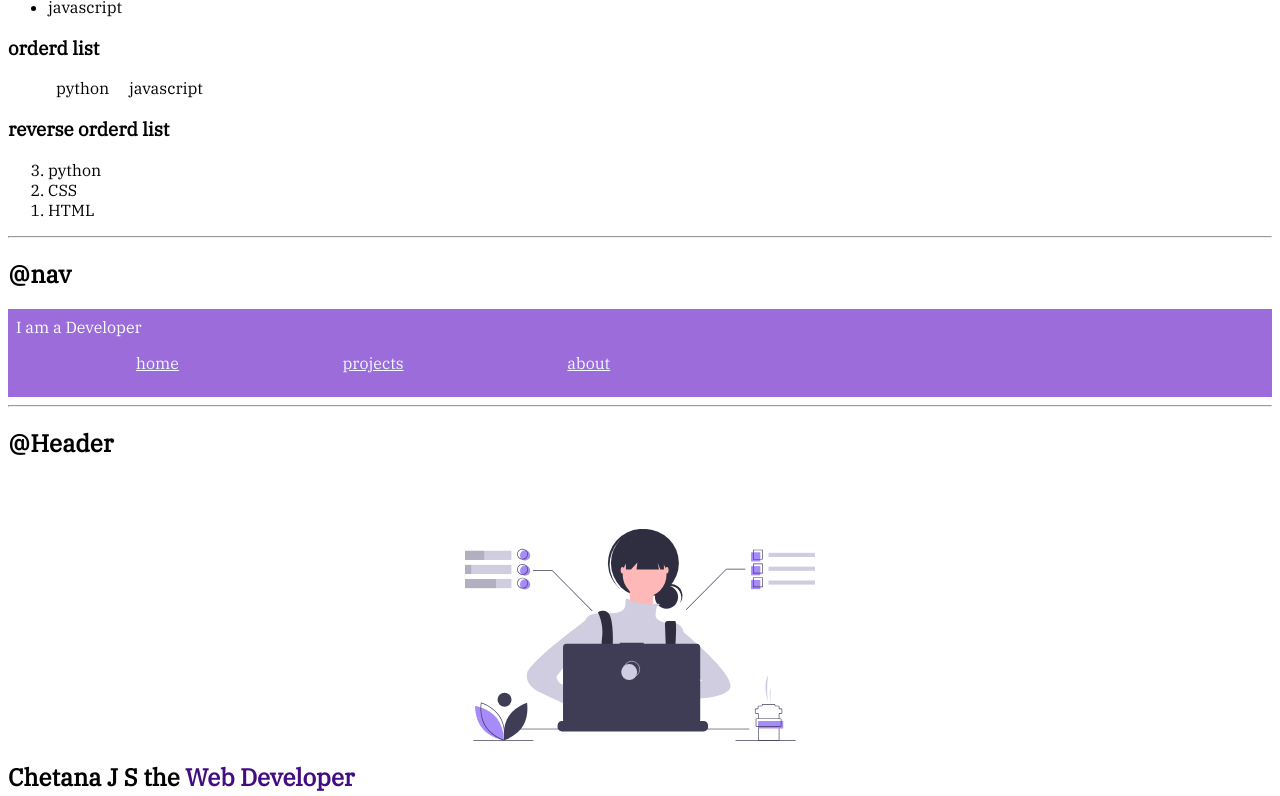
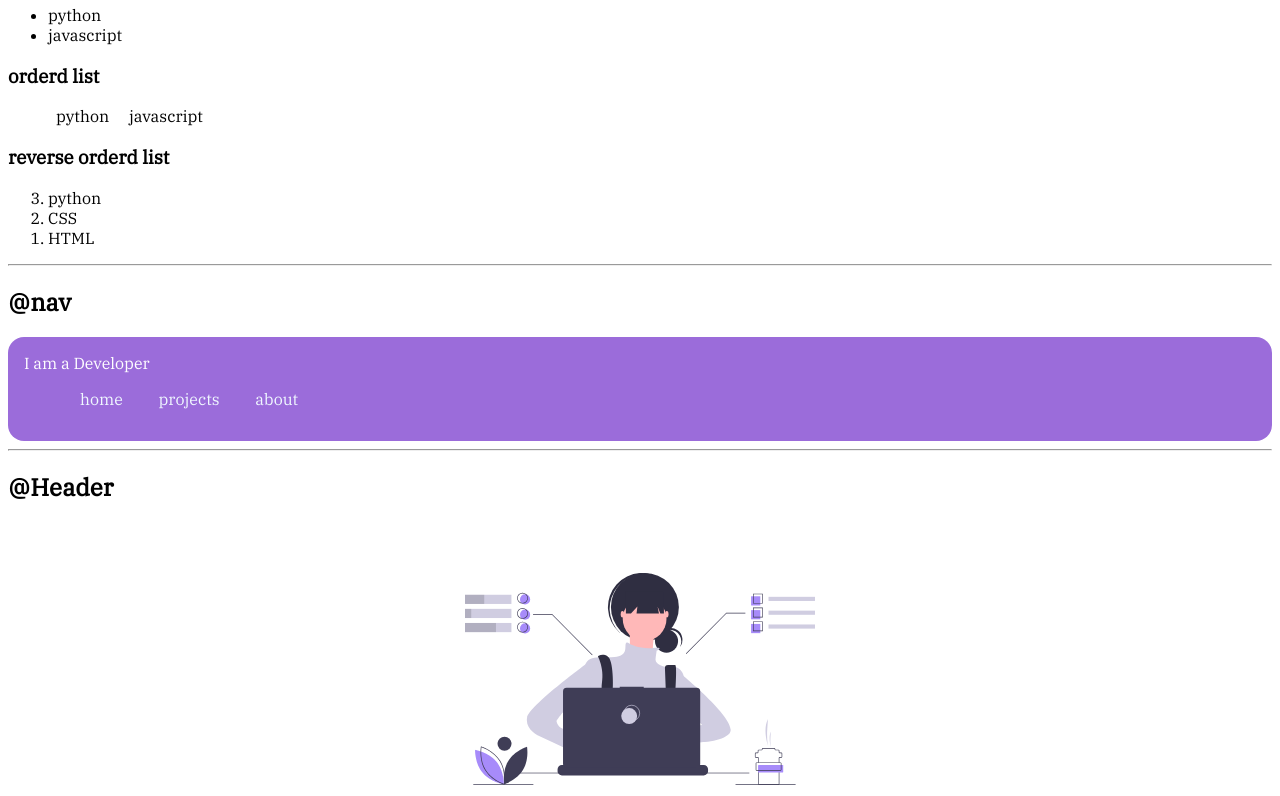
Before and after one commit to Chetanajs/component-library, a plain HTML site: page index.html in a window 1280 px wide. Shown: the part 783-1579 px from the top of the page. Drawn offline with Linux system fonts and the light colour scheme.

Commit message:
upto header

```diff
--- a/components.css
+++ b/components.css
@@ -13,22 +13,8 @@ body{
 }
 
 
-.inlinelist{
-    padding: 5rem;
-    color: rgb(229, 236, 236);
-    display: inline;
 
-}
-
-nav{
-    background-color: rgb(155, 108, 218);
-    color: white;
-    padding: 0.5rem;
-    border: 600px;
-}
-.clr{
-    color: aliceblue;
-}
+/**container**/
 .container{
 
     margin: auto;
@@ -77,6 +63,25 @@ nav{
     margin: auto;
     display: block;
 }
+/**navigation**/
+nav{
+    background-color: rgb(155, 108, 218);
+    color: white;
+    padding: 1rem;
+    border-radius: 1rem;
+}
+.clr{
+    color: aliceblue;
+    text-decoration: none;
+}
+
+
+.inlinelist{
+    padding: 1rem;
+    color: rgb(229, 236, 236);
+    display: inline;
+}
+
 
 /**header**/
 
@@ -86,3 +91,6 @@ nav{
 .name{
     color: black;
 }
+
+
+/**section**/
--- a/index.html
+++ b/index.html
@@ -29,6 +29,7 @@
 <div class="container">another one is centered container </div>
 
 <hr>
+@links
 
 <h2 class="links">@links</h2>
 <a class="primarylink" href="">primary link</a>
@@ -59,13 +60,13 @@
 <nav>
     <div>I am a Developer</div>
     <ul>
-        <li class="inlinelist nav">
+        <li class="inlinelist">
             <a class="clr" href="/">home</a>
         </li>
         <li class="inlinelist">
             <a class="clr" href="">projects</a>
         </li>
-        <li class="inlinelist nav">
+        <li class="inlinelist">
             <a class="clr" href="">about</a>
         </li>
 
@@ -74,7 +75,7 @@
 
 <hr>
 <h2>@Header</h2>
-<header class="head">
+<header class="head"></header>
     <img class="img" src="images/cjs2.svg">
 
     <h2 class="name">Chetana J S the <span class="span">Web Developer</span>  </h2>
```
